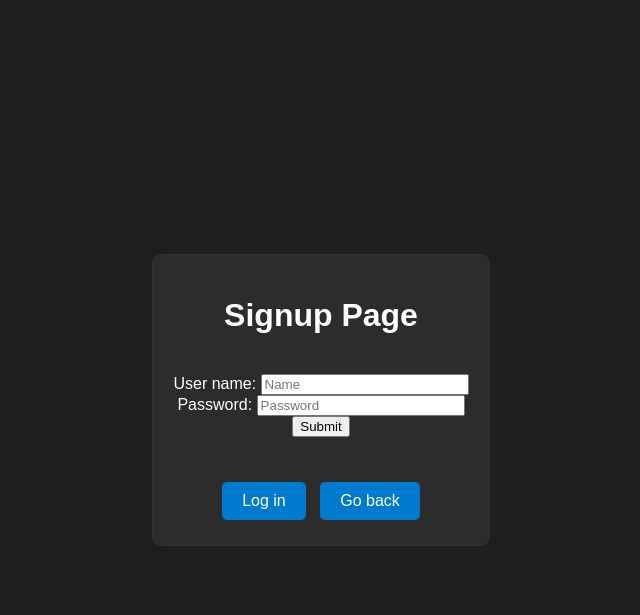
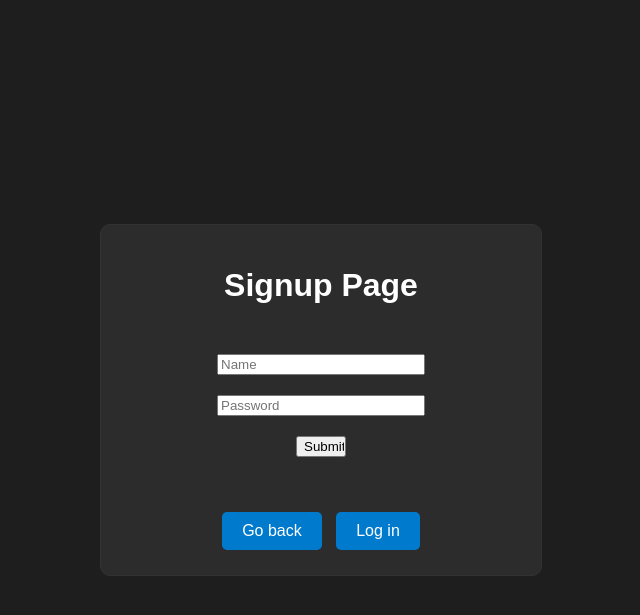
Before and after one commit to BenBiehl/Sports-Database, a Django app: page /signup_page/ in a window 1280 px wide. Shown: the top 615 px of the page, without its empty margins (319-959 px from the left). Run offline with Django 5.2, Linux system fonts and the light colour scheme.

Commit message:
Signup page style finished for now

```diff
--- a/main/static/styles.css
+++ b/main/static/styles.css
@@ -23,7 +23,6 @@ body {
     color: rgb(222, 222, 222);
 }
 
-/* Heading styles */
 h1 {
     font-size: 2em;
     margin-bottom: 15px;
@@ -32,12 +31,16 @@ h1 {
 .form {
     display: flex;
     justify-content: space-between;
+    align-items: center;
     margin-top: 40px;
     margin-bottom: 40px;
-
 }
 
-/* Button styling */
+input {
+    width: 50px;
+    margin: 10px auto;
+}
+
 button {
     font-size: 1em;
     color: #ffffff;
@@ -53,7 +56,6 @@ button:hover {
     background-color: #005f99;
 }
 
-/* Welcome message styling */
 h3 {
     font-size: 1.5em;
     margin: 20px 0;
--- a/main/templates/main/signup_page.html
+++ b/main/templates/main/signup_page.html
@@ -15,8 +15,9 @@
         <div class="form">
             <form method="post", style="display: inline;">
                 {% csrf_token %}
-                {{ form }}
-                <input type="submit" value="Submit">
+                {{ form.user_name }}
+                {{ form.password }}
+                <input type="submit" value="Submit" style="display: block; margin-top: 10px;">
             </form>
         </div>
 
@@ -26,11 +27,11 @@
         <p class="warning">Invalid User/Password.</p>
         {% endif %}
 
+        <form action="{% url 'landing_page' %}" method="get" style="display:inline;">
+            <button type="submit">Go back</button>
+        </form>
         <form action="{% url 'login_page' %}" method="get" style="display:inline;">
             <button type="submit">Log in</button>
-        </form>
-        <form action="{% url 'landing_page' %}" method="get" style="display:inline;">
-            <button type="submit">Go back</button>
         </form>
     </div>
 </body>
```
Also changed, not shown: db.sqlite3.
